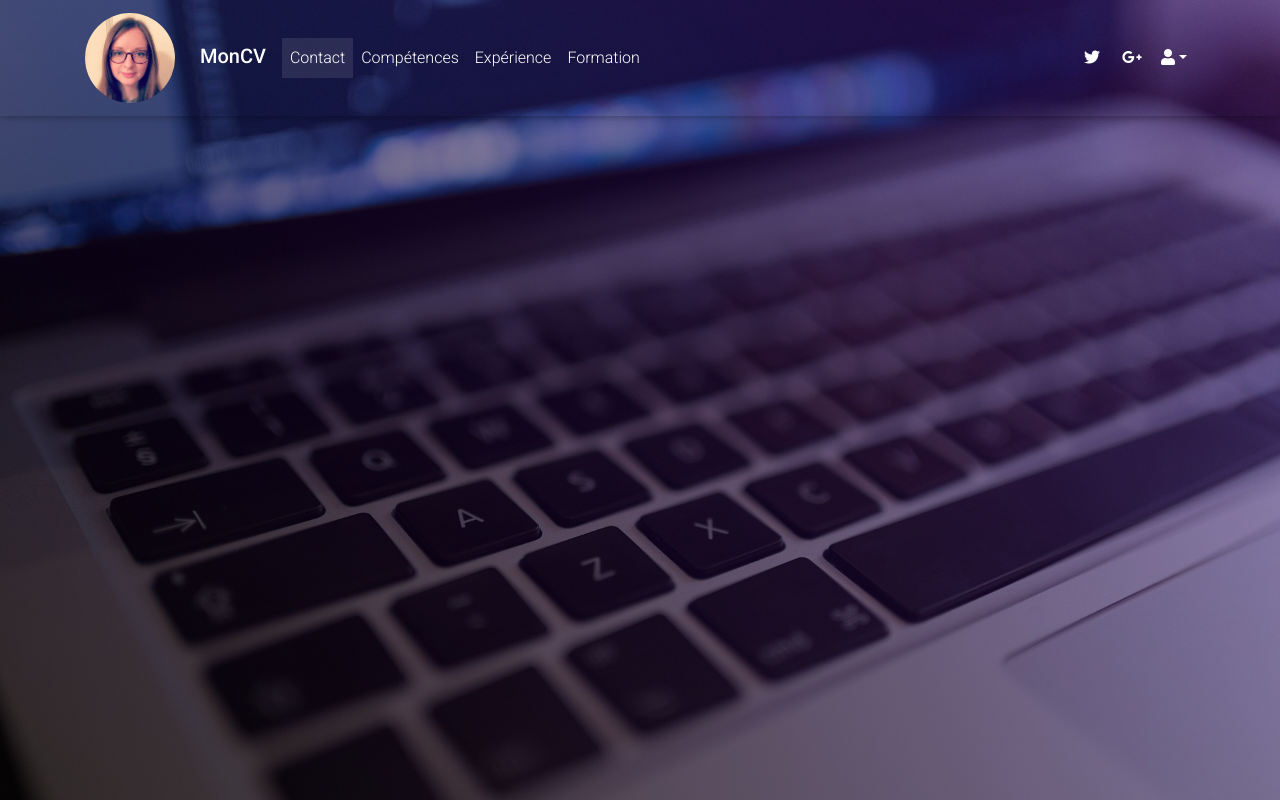
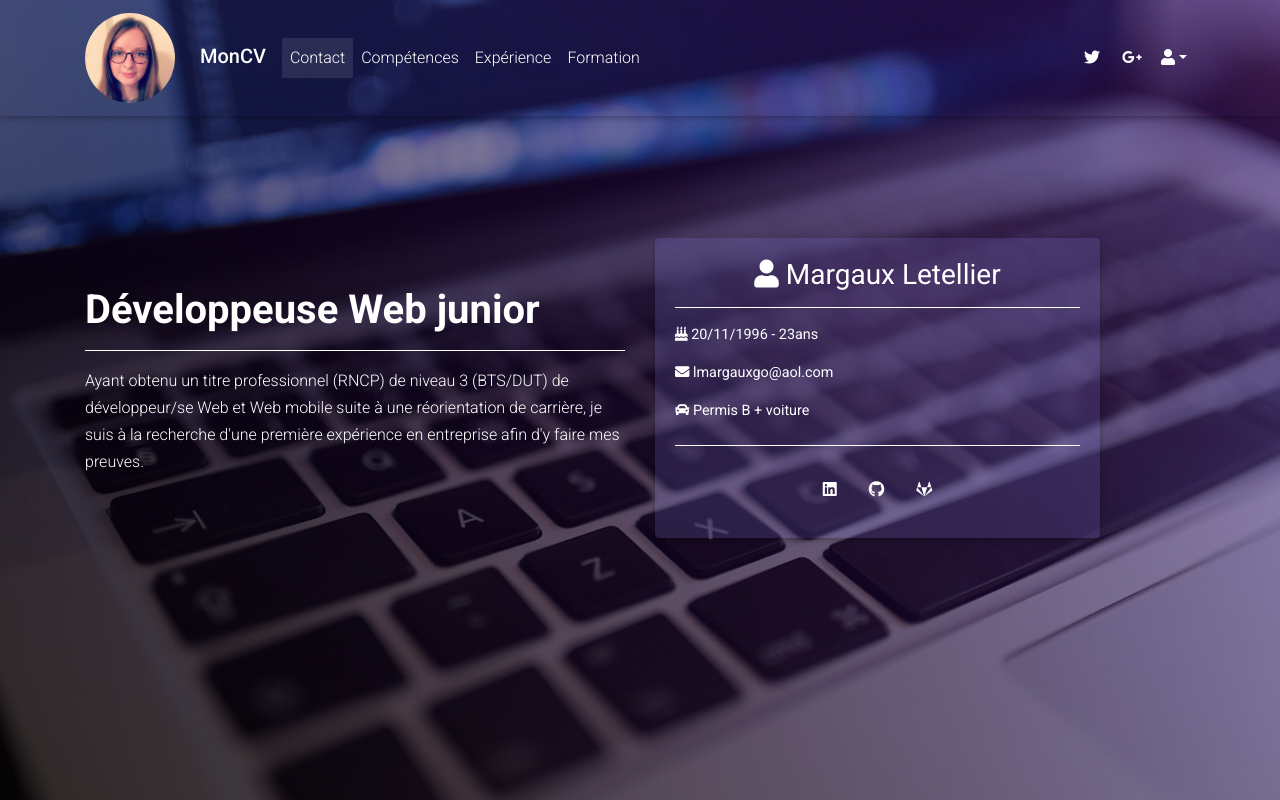
Before and after one commit to MargauxLet/CVReact, a React (Create React App) app: page / in a window 1280 px wide. Built offline with nearby package versions, Linux system fonts and the light colour scheme.

Commit message:
commit2.1

```diff
--- a/src/components/NavBar/navBar.js
+++ b/src/components/NavBar/navBar.js
@@ -1,5 +1,7 @@
 import React from "react";
 import { BrowserRouter as Router } from "react-router-dom";
+
+import Contact from "../Contact/contact";
 
 import {
   MDBNavbar, MDBNavbarBrand, MDBNavbarNav, MDBNavItem, MDBNavLink, MDBNavbarToggler,
@@ -111,7 +113,7 @@ class ClassicFormPage extends React.Component {
 
         <MDBView>
           <MDBMask className="d-flex justify-content-center align-items-center gradient">
-
+            <Contact />
           </MDBMask>
         </MDBView>
 
```
